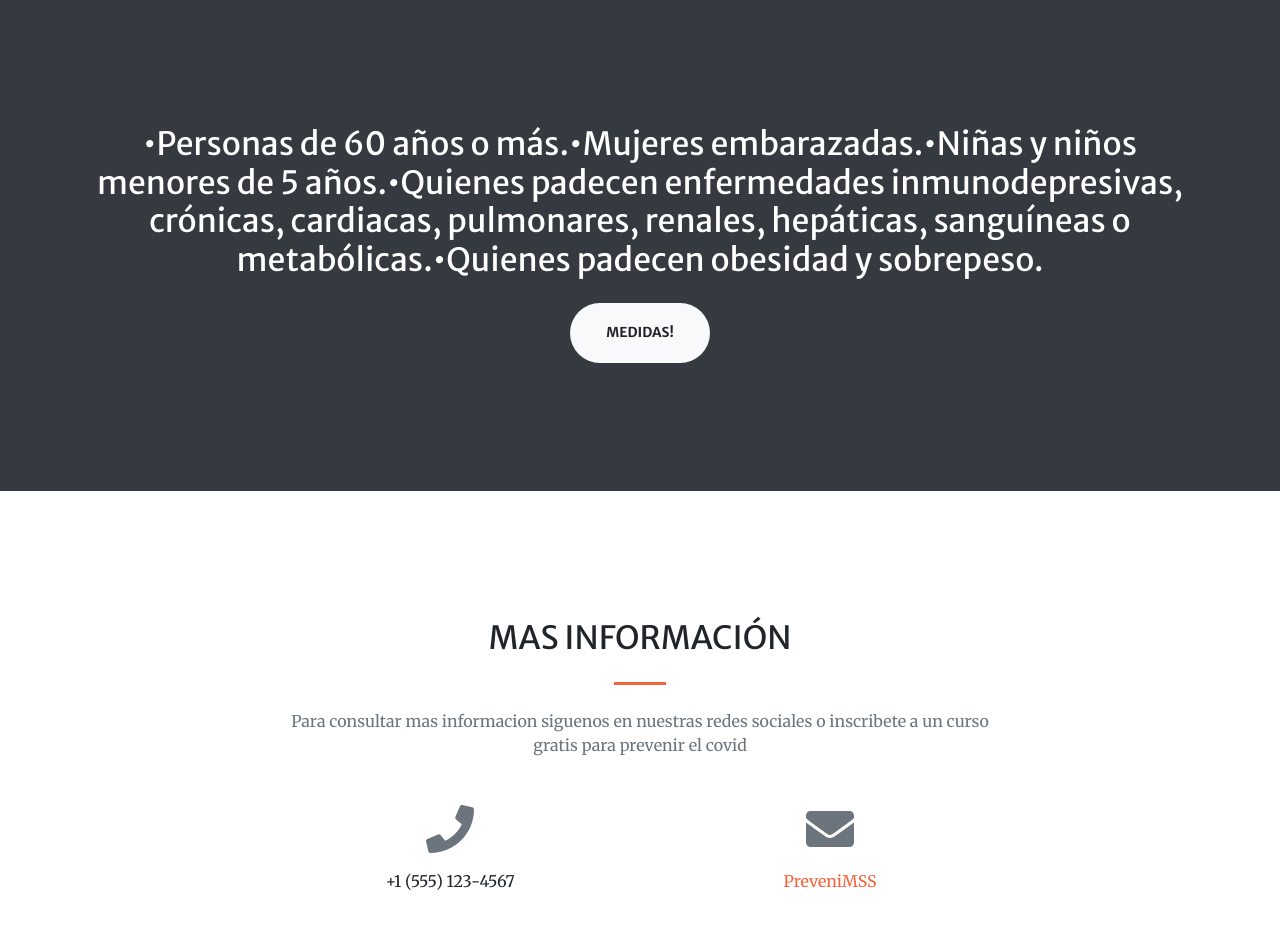
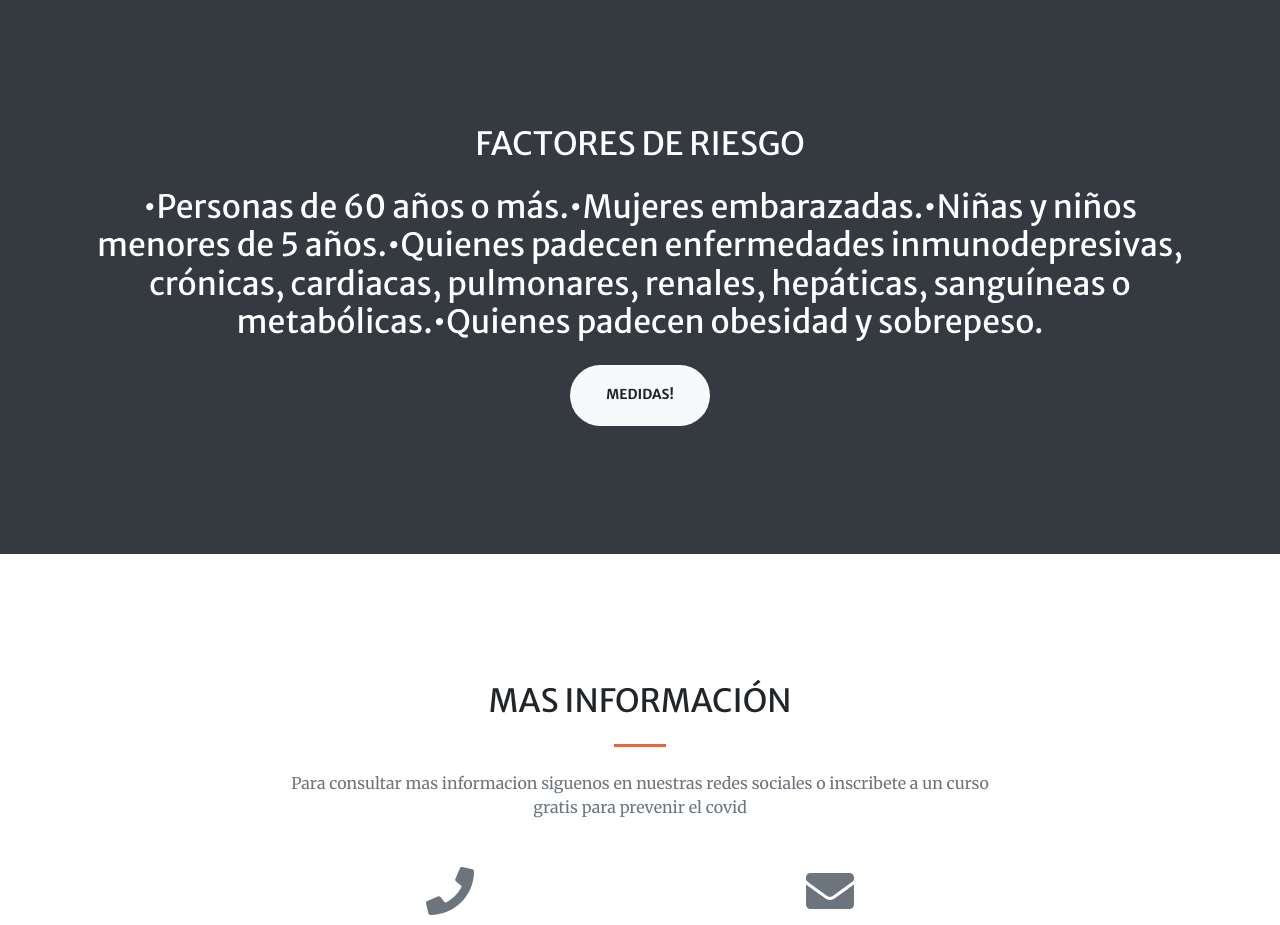
Before and after one commit to montdroud52468/Curando-el-ser, a plain HTML site: page index.html in a window 1280 px wide. Shown: the part 2523-3448 px from the top of the page. Drawn offline with nearby package versions, Linux system fonts and the light colour scheme.

Commit message:
Update index.html

```diff
--- a/index.html
+++ b/index.html
@@ -163,6 +163,7 @@
         <!-- Call to action-->
         <section class="page-section bg-dark text-white">
             <div class="container text-center">
+                <h2 class="mb-4">FACTORES DE RIESGO</h2>
                 <h2 class="mb-4">•Personas de 60 años o más.•Mujeres embarazadas.•Niñas y niños menores de 5 años.•Quienes padecen enfermedades inmunodepresivas, crónicas, cardiacas, pulmonares, renales, hepáticas, sanguíneas o metabólicas.•Quienes padecen obesidad y sobrepeso.</h2>
                 <a class="btn btn-light btn-xl" href="https://www.instagram.com/curando_al_ser/">MEDIDAS!</a>
             </div>
```
